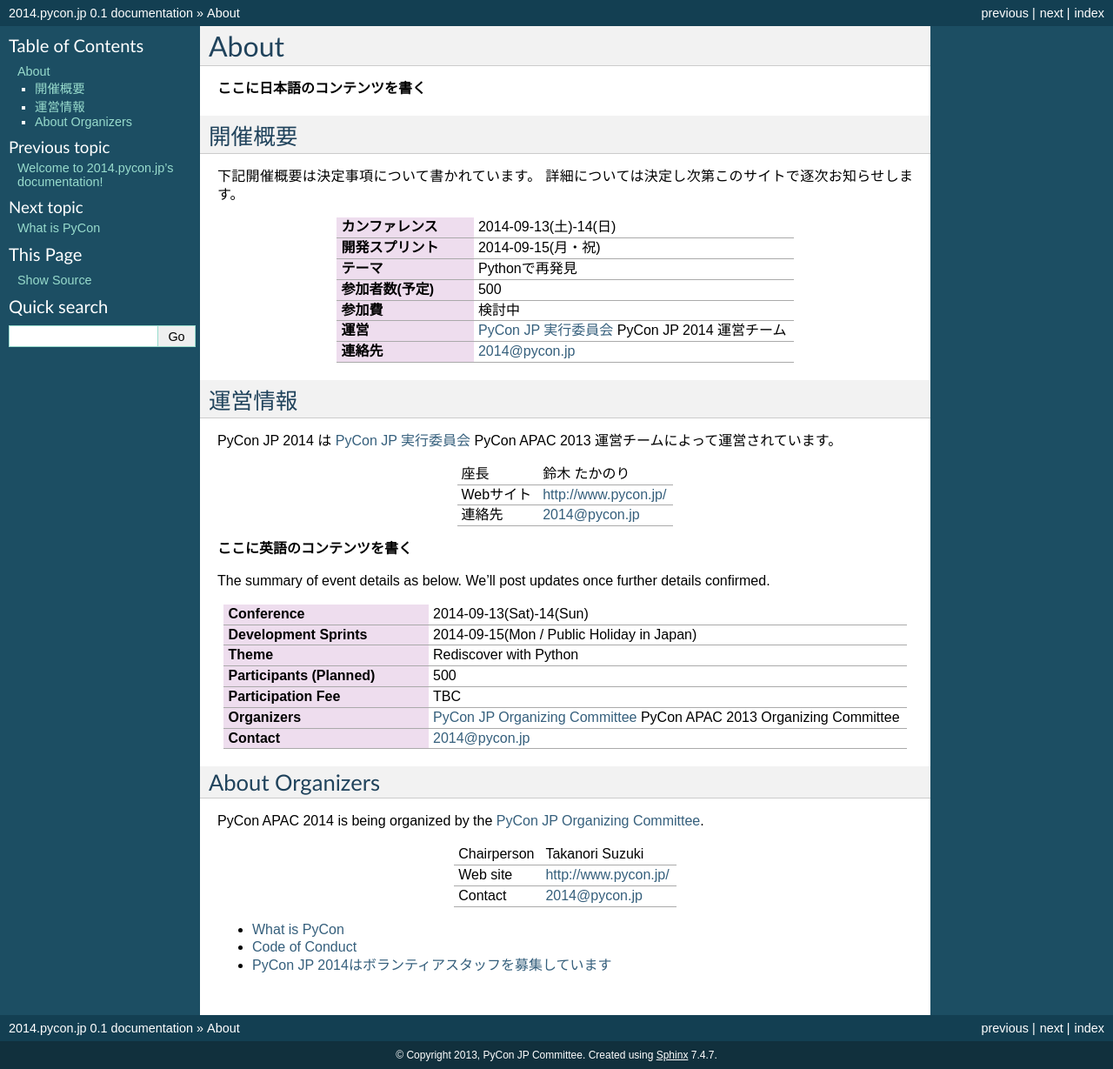
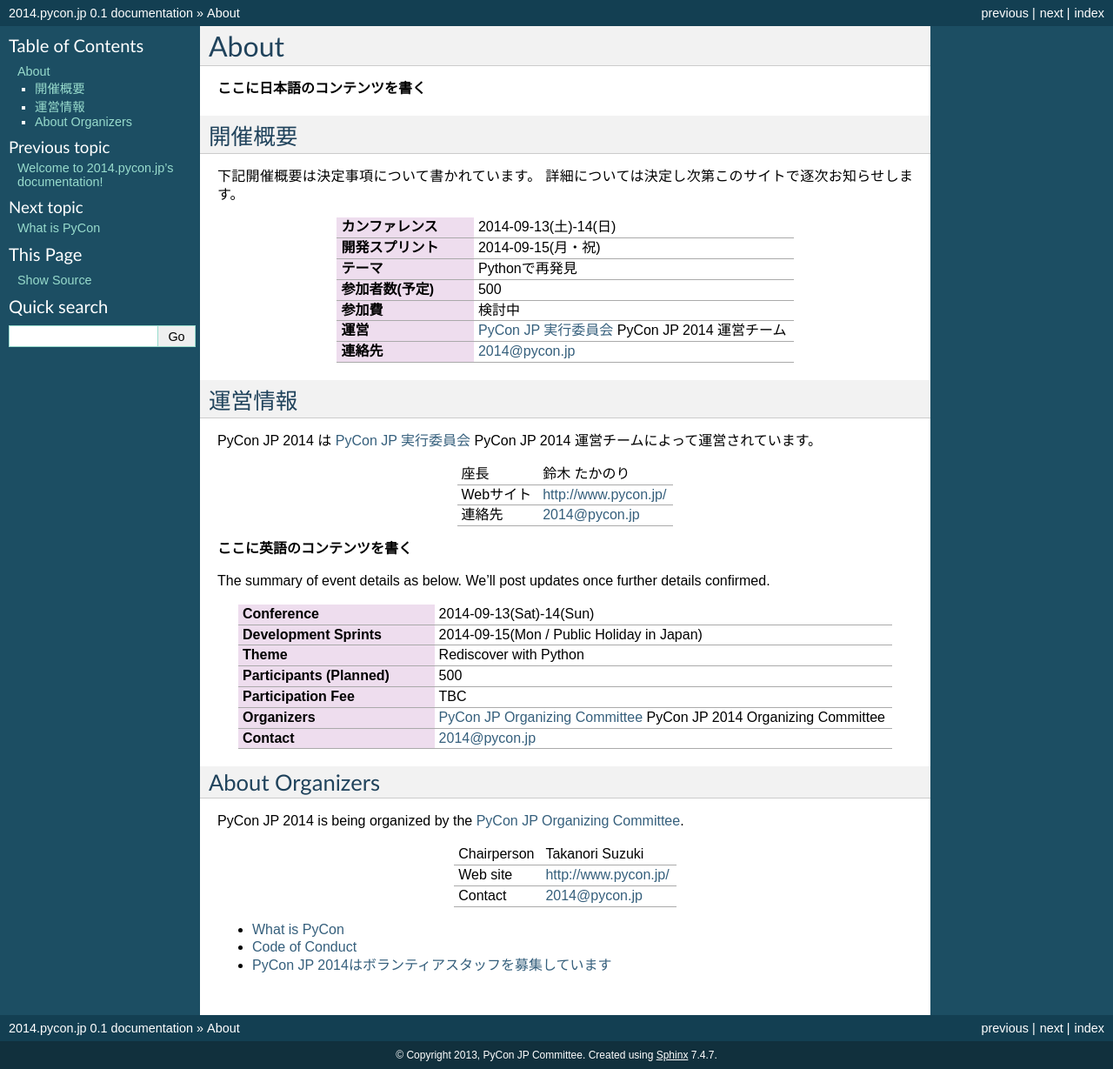
Before and after one commit to pyconjp/2014.pycon.jp, a Sphinx documentation site: the page built from sphinx/about/index.rst, in a window 1280 px wide. Shown: the whole page at 87% size. Built offline with Sphinx 7.4.7, drawn with Linux system fonts in a browser that asks for light colours.

Commit message:
表記の間違いを修正した

```diff
--- a/sphinx/about/index.rst
+++ b/sphinx/about/index.rst
@@ -32,7 +32,7 @@
 運営情報
 --------
 
-PyCon JP 2014 は `PyCon JP 実行委員会`_ PyCon APAC 2013 運営チームによって運営されています。
+PyCon JP 2014 は `PyCon JP 実行委員会`_ PyCon JP 2014 運営チームによって運営されています。
 
 .. list-table::
 
@@ -64,14 +64,14 @@
    * - Participation Fee
      - TBC
    * - Organizers
-     - `PyCon JP Organizing Committee`_ PyCon APAC 2013 Organizing Committee
+     - `PyCon JP Organizing Committee`_ PyCon JP 2014 Organizing Committee
    * - Contact
      - 2014@pycon.jp
 
 About Organizers
 ----------------
 
-PyCon APAC 2014 is being organized by the `PyCon JP Organizing Committee`_.
+PyCon JP 2014 is being organized by the `PyCon JP Organizing Committee`_.
 
 .. list-table::
 
```
